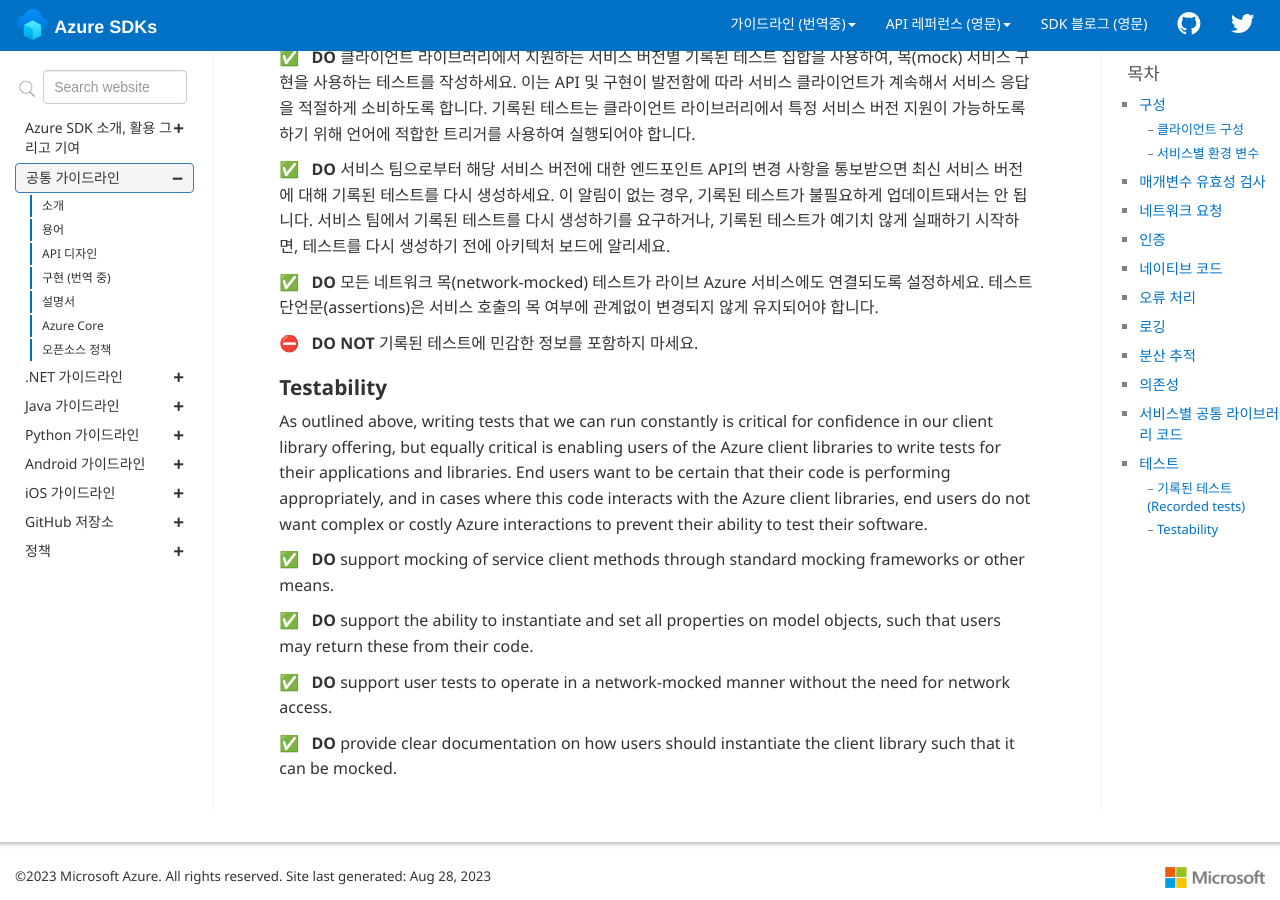
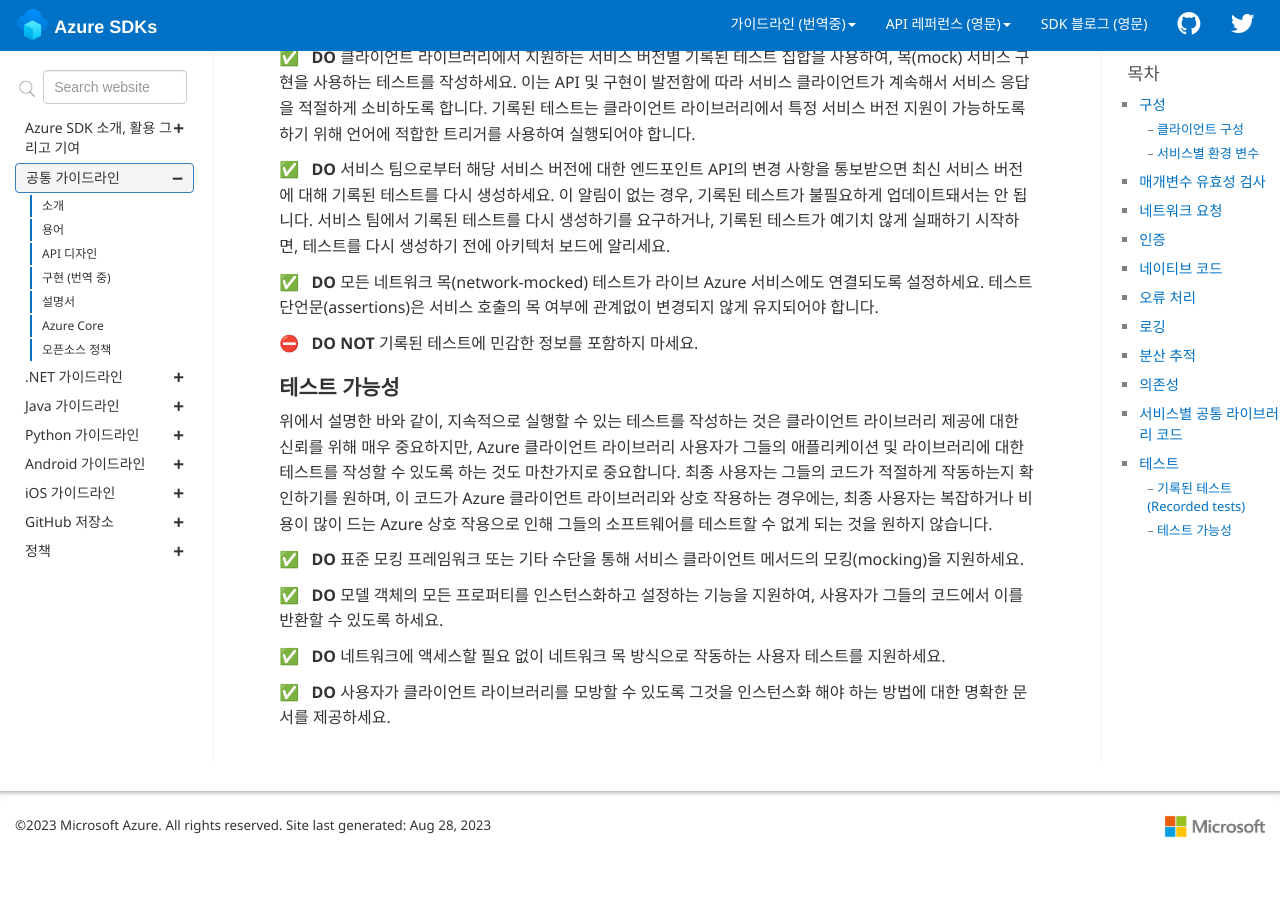
Before and after one commit to Azure/azure-sdk-korean, a Jekyll site: the page built from docs/general/implementation.md, in a window 1280 px wide and 900 px high, scrolled down 7941 px. Built offline with Jekyll 4.4.1, drawn with Linux system fonts in a browser that asks for light colours; comment, search, counter and statistics services are not loaded; after the commit the page ends 8789 px from its top, so only the background shows below that.

Commit message:
done: ... - Testability (All Done)

```diff
--- a/docs/general/implementation.md
+++ b/docs/general/implementation.md
@@ -272,17 +272,18 @@ Some of these requirements will be handled by the HTTP pipeline.  However, as a
 
 {% include requirement/MUSTNOT id="general-testing-10" %} 기록된 테스트에 민감한 정보를 포함하지 마세요.
 
-### Testability
 
-As outlined above, writing tests that we can run constantly is critical for confidence in our client library offering, but equally critical is enabling users of the Azure client libraries to write tests for their applications and libraries. End users want to be certain that their code is performing appropriately, and in cases where this code interacts with the Azure client libraries, end users do not want complex or costly Azure interactions to prevent their ability to test their software.
+### 테스트 가능성
 
-{% include requirement/MUST id="general-testing-mocking" %} support mocking of service client methods through standard mocking frameworks or other means.
+위에서 설명한 바와 같이, 지속적으로 실행할 수 있는 테스트를 작성하는 것은 클라이언트 라이브러리 제공에 대한 신뢰를 위해 매우 중요하지만, Azure 클라이언트 라이브러리 사용자가 그들의 애플리케이션 및 라이브러리에 대한 테스트를 작성할 수 있도록 하는 것도 마찬가지로 중요합니다. 최종 사용자는 그들의 코드가 적절하게 작동하는지 확인하기를 원하며, 이 코드가 Azure 클라이언트 라이브러리와 상호 작용하는 경우에는, 최종 사용자는 복잡하거나 비용이 많이 드는 Azure 상호 작용으로 인해 그들의 소프트웨어를 테스트할 수 없게 되는 것을 원하지 않습니다.
 
-{% include requirement/MUST id="general-testing-11" %} support the ability to instantiate and set all properties on model objects, such that users may return these from their code.
+{% include requirement/MUST id="general-testing-mocking" %} 표준 모킹 프레임워크 또는 기타 수단을 통해 서비스 클라이언트 메서드의 모킹(mocking)을 지원하세요.
 
-{% include requirement/MUST id="general-testing-12" %} support user tests to operate in a network-mocked manner without the need for network access.
+{% include requirement/MUST id="general-testing-11" %} 모델 객체의 모든 프로퍼티를 인스턴스화하고 설정하는 기능을 지원하여, 사용자가 그들의 코드에서 이를 반환할 수 있도록 하세요.
 
-{% include requirement/MUST id="general-testing-13" %} provide clear documentation on how users should instantiate the client library such that it can be mocked.
+{% include requirement/MUST id="general-testing-12" %} 네트워크에 액세스할 필요 없이 네트워크 목 방식으로 작동하는 사용자 테스트를 지원하세요.
+
+{% include requirement/MUST id="general-testing-13" %} 사용자가 클라이언트 라이브러리를 모방할 수 있도록 그것을 인스턴스화 해야 하는 방법에 대한 명확한 문서를 제공하세요.
 
 {% include refs.md %}
 
```
